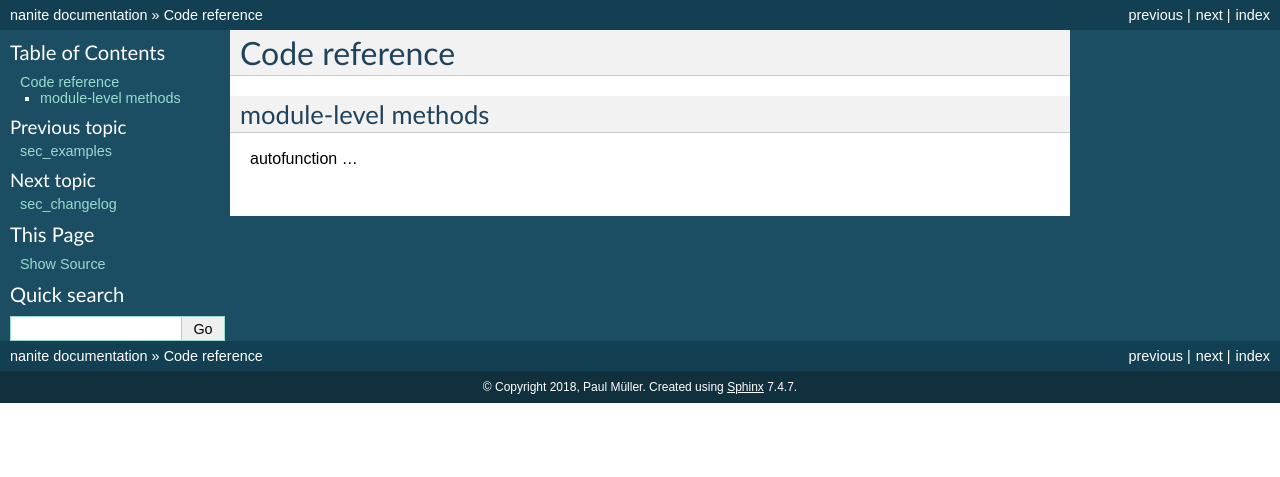
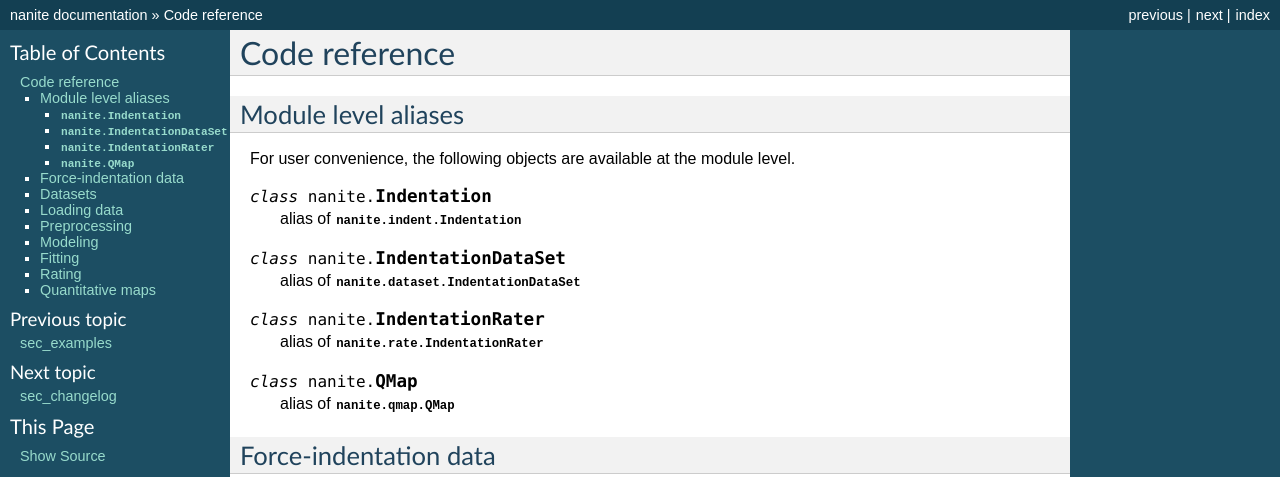
Before and after one commit to AFM-analysis/nanite, a Sphinx documentation site: the page built from docs/sec_code_reference.rst, in a window 1280 px wide and 1400 px high. Shown: the top 477 px of the window. Built offline with Sphinx 7.4.7, drawn with Linux system fonts in a browser that asks for light colours; pages that are not in the unit, such as notebooks, are missing from menus; the version number could not be read and is left out; some of the changed text lies outside the part shown.

Commit message:
docs: skeleton of code reference

```diff
--- a/docs/sec_code_reference.rst
+++ b/docs/sec_code_reference.rst
@@ -7,9 +7,105 @@ Code reference
 
 
 
-.. _sec_ref_definitions:
+.. _sec_ref_alias:
+
+Module level aliases
+====================
+For user convenience, the following objects are available
+at the module level.
+
+.. class:: nanite.Indentation
+
+    alias of :class:`nanite.indent.Indentation`
+
+.. class:: nanite.IndentationDataSet
+
+    alias of :class:`nanite.dataset.IndentationDataSet`
+
+.. class:: nanite.IndentationRater
+
+    alias of :class:`nanite.rate.IndentationRater`
+
+.. class:: nanite.QMap
+
+    alias of :class:`nanite.qmap.QMap`
 
 
-module-level methods
-====================
-autofunction ...
+.. _sec_ref_indent:
+
+Force-indentation data
+======================
+
+.. automodule:: nanite.indent
+   :members:
+   :undoc-members:
+
+
+.. _sec_ref_dataset:
+
+Datasets
+========
+
+.. automodule:: nanite.dataset
+   :members:
+   :undoc-members:
+
+
+.. _sec_ref_read:
+
+Loading data
+============
+
+.. automodule:: nanite.read
+   :members:
+   :undoc-members:
+
+
+.. _sec_ref_preproc:
+
+Preprocessing
+=============
+
+.. automodule:: nanite.preproc
+   :members:
+   :undoc-members:
+
+
+.. _sec_ref_model:
+
+Modeling
+========
+
+.. automodule:: nanite.model
+   :members:
+   :undoc-members:
+
+
+.. _sec_ref_fit:
+
+Fitting
+=======
+
+.. automodule:: nanite.fit
+   :members:
+   :undoc-members:
+
+
+.. _sec_ref_rate:
+
+Rating
+======
+
+.. automodule:: nanite.rate
+   :members:
+   :undoc-members:
+
+
+.. _sec_ref_qmap:
+
+Quantitative maps
+=================
+
+.. automodule:: nanite.qmap
+   :members:
+   :undoc-members:
```
Also changed, not shown: 3 other files.
